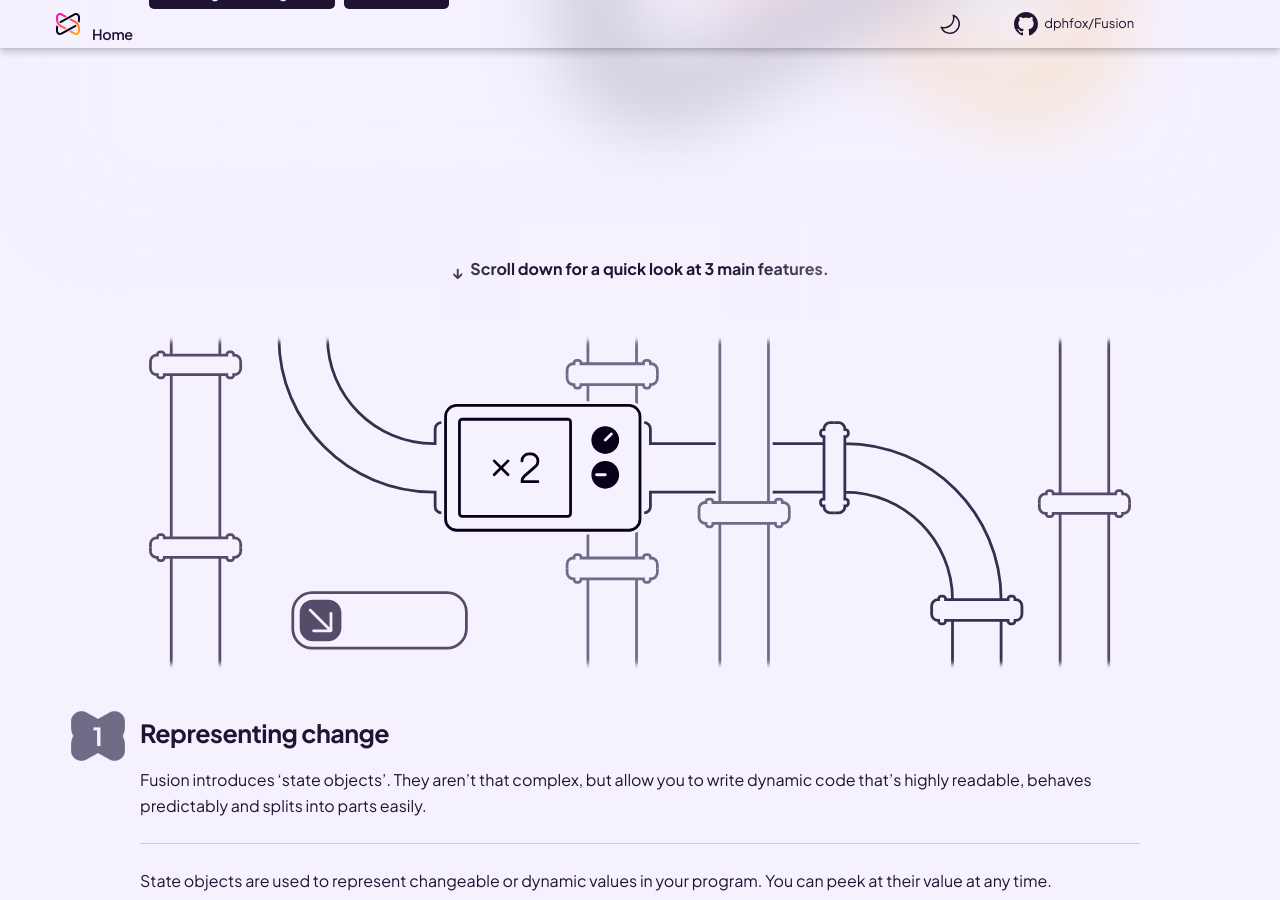
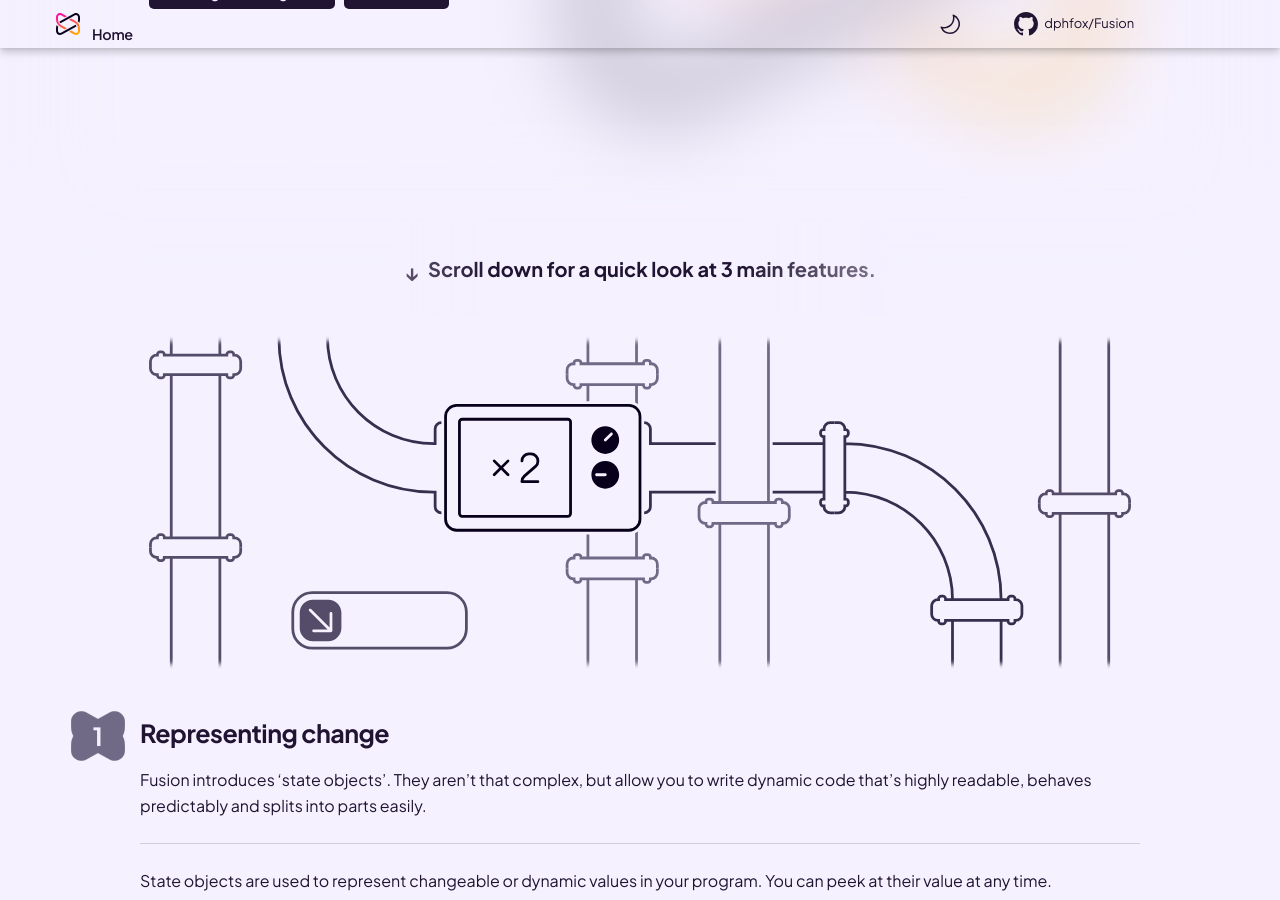
Before and after one commit to dphfox/Fusion, an MkDocs documentation site: the page built from docs/index.md, in a window 1280 px wide and 900 px high, scrolled down 587 px. Built offline with MkDocs 1.6.1 and Material for MkDocs 9.7.7, drawn with Linux system fonts in a browser that asks for light colours; comment, search, counter and statistics services are not loaded; the version menu is left out.

Commit message:
Increase prominence of scroll text on homepage

```diff
--- a/docs/assets/theme/home.css
+++ b/docs/assets/theme/home.css
@@ -118,8 +118,11 @@
 	width: max-content;
 	padding: 0.5em;
 
+	animation: home-scroll-entry 0.5s ease 1s both;
+
 	background-color: var(--fusiondoc-bg-1);
 	font-weight: 700;
+	font-size: 1.25em;
 	overflow: hidden;
 }
 
@@ -132,7 +135,7 @@
 	right: -200%;
 	height: 100%;
 	background: linear-gradient(to right, var(--fusiondoc-bg-1) 40%, transparent 45%, transparent 55%, var(--fusiondoc-bg-1) 60%);
-	opacity: 0.25;
+	opacity: 0.4;
 	animation: home-scroll-shimmer 2s linear infinite;
 }
 
@@ -142,6 +145,17 @@
 	margin-right: 0.5em;
 
 	animation: home-scroll-move 1s ease-in-out infinite alternate;
+}
+
+@keyframes home-scroll-entry {
+	0% {
+		opacity: 0;
+		translate: 0 1em;
+	}
+	100% {
+		opacity: 1;
+		translate: 0 0;
+	}
 }
 
 @keyframes home-scroll-move {
```
